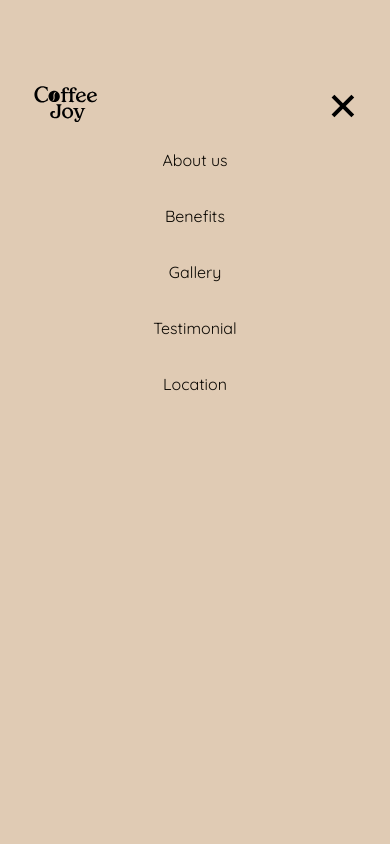
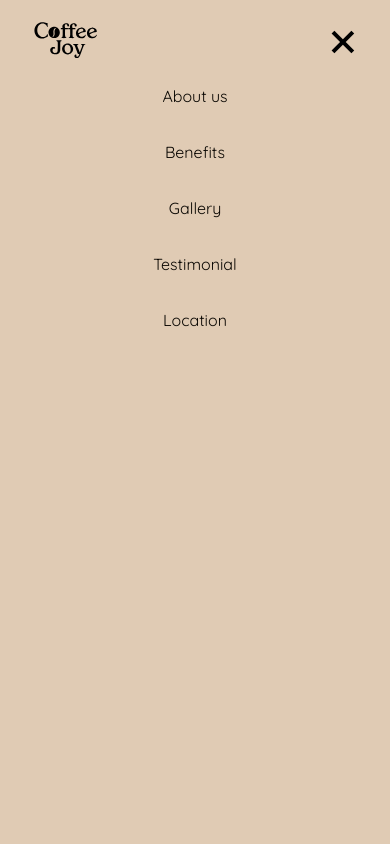
Before and after one commit to Ilya330/project-star-bugs, a website built with Vite: page src/index.html in a window 390 px wide. Shown: the top 844 px of the page. Built offline with nearby package versions, Linux system fonts and the light colour scheme; a web font is replaced by a local one.

Commit message:
Initial commit

```diff
--- a/src/css/mobile-menu.css
+++ b/src/css/mobile-menu.css
@@ -1,18 +1,28 @@
+
+
+/* #region style */
 
 .mobile-menu {
   position: fixed;
   inset: 0;
   background-color: #e0cbb4;
-  z-index: 2;
   opacity: 0;
-  visibility: hidden;
-  pointer-events: none;
+  top: 0;
+  left: 0;
+  width: 100%;
+  height: 100%;
 }
 
 .mobile-menu.is-open{
   opacity: 1;
   visibility: visible;
   pointer-events: auto;
+}
+
+.mobile-menu > .container {
+  display: flex;
+  flex-direction: column;
+  height: 100%;
 }
 
 .menu-header {
@@ -39,32 +49,28 @@
   flex-grow: 1;
   display: flex;
   justify-content: center;
-  align-items: flex-start;
+  margin: auto;
+
 }
 
-.menu-links-list{
-  display: flex;
-  justify-content: center;
-}
-
-.nav-list {
+.mob-nav-list {
   display: flex;
   flex-direction: column;
   gap: 32px;
-  padding: 0 ;
-  margin: 0 auto;
   list-style: none;
+  margin: 0;
+  padding: 0;
 }
 
-.nav-list-item a {
+.mob-nav-list-item a {
   font-weight: 400;
   font-size: 16px;
   line-height: 1.5;
 }
 
-.nav-list-item{
-    display: flex;
-    justify-content: center;
+.mob-nav-list-item{
+  display: flex;
+  justify-content: center;
 }
 
 @media (min-width : 768px) {
@@ -78,3 +84,5 @@
     display: none;
   }
 }
+
+/* #endregion style */
--- a/src/partials/header.html
+++ b/src/partials/header.html
@@ -23,7 +23,7 @@
         </li>
       </ul>
     </nav>
-    <button class="menu-btn">
+    <button class="menu-btn" data-modal-open>
       <svg class="" width="16" height="12">
         <use href="/img/sprite.svg#icon-burger"></use>
       </svg>
--- a/src/partials/mobile-menu.html
+++ b/src/partials/mobile-menu.html
@@ -1,27 +1,25 @@
-<section class="mobile-menu is-open" id="mobileMenu">
-  <div class="container ">
+<div class="mobile-menu is-open" id="mobilemenu" data-modal>
+  <div class="container">
     <div class="menu-header">
-      <div class="logo">
+      <a href="index.html" class="logo">
         <svg class="icon-logo" width="84" height="36">
           <use href="../img/sprite.svg#icon-logo"></use>
         </svg>
-      </div>
-      <button class="close-btn" type="button">
+      </a>
+      <button class="close-btn" type="button" data-modal-close>
         <svg class="icon-menu-close" width="24" height="24">
-          <use href="../img/sprite.svg#icon-menu-close"></use>
+          <use href="/img/sprite.svg#icon-menu-close"></use>
         </svg>
       </button>
     </div>
-    <div class="menu-content">
-        <nav class="menu-links-list">
-          <ul class="nav-list">
-            <li class="nav-list-item"><a href="#about-us">About us</a></li>
-            <li class="nav-list-item"><a href="#benefits">Benefits</a></li>
-            <li class="nav-list-item"><a href="#gallery">Gallery</a></li>
-            <li class="nav-list-item"><a href="#testimonial">Testimonial</a></li>
-            <li class="nav-list-item"><a href="#location">Location</a></li>
+    <nav class="menu-content">
+          <ul class="mob-nav-list">
+            <li class="mob-nav-list-item"><a href="#about-us">About us</a></li>
+            <li class="mob-nav-list-item"><a href="#benefits">Benefits</a></li>
+            <li class="mob-nav-list-item"><a href="#gallery">Gallery</a></li>
+            <li class="mob-nav-list-item"><a href="#testimonial">Testimonial</a></li>
+            <li class="mob-nav-list-item"><a href="#location">Location</a></li>
           </ul>
-        </nav>
-      </div>
+      </nav>
   </div>
-</section>
+</div>
```
